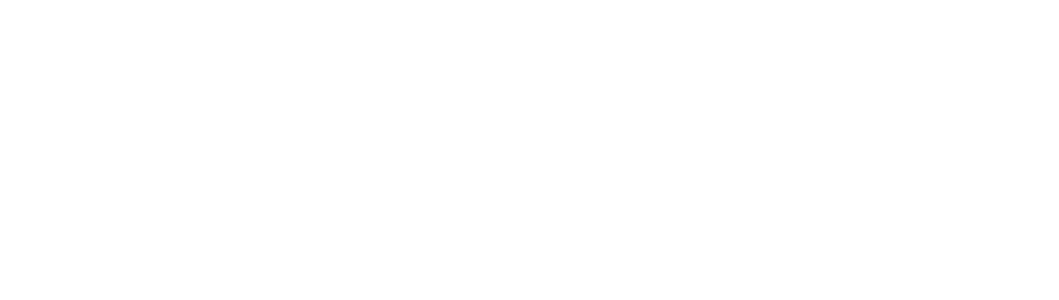
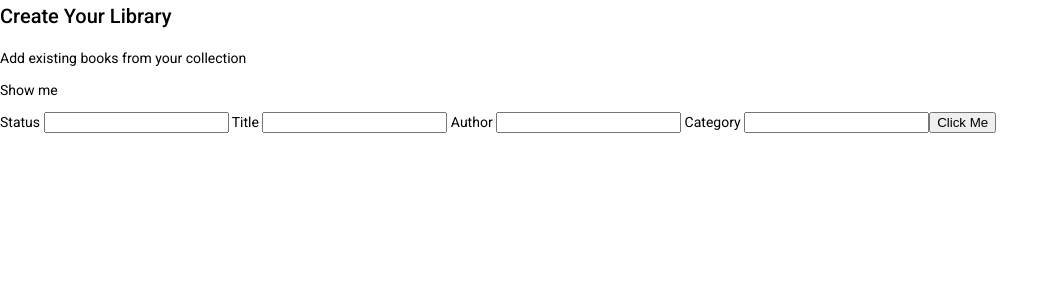
Before and after one commit to VenusCW/BookApp, an Angular app: page /existing-library in a window 1280 px wide. Shown: the top 300 px of the page, without its empty margins (0-1059 px from the left). Built offline with nearby package versions, Linux system fonts and the light colour scheme.

Commit message:
form is working

```diff
--- a/server.js
+++ b/server.js
@@ -6,13 +6,13 @@ const routes = require("./routes");
 
 
 app.use(cors());
+app.use(express.json());
+app.use("/", routes);
 
-app.use("/", routes);
-app.use(express.json());
 
 app.use(express.static(__dirname + "/public"));
 
-const port = process.env.PORT||3000;
+const port = process.env.PORT || 3000;
 
 app.listen(port, () => console.log(`Listening on port: ${port}.`));
 
--- a/src/app/existing-library/existing-library.component.html
+++ b/src/app/existing-library/existing-library.component.html
@@ -1,4 +1,4 @@
-
+<app-library-form></app-library-form>
 <!-- <p>{{readername}}'s Library</p> -->
 
 
--- a/src/app/existing-library/existing-library.component.ts
+++ b/src/app/existing-library/existing-library.component.ts
@@ -1,4 +1,5 @@
 import { Component, OnInit } from '@angular/core';
+
 
 interface Books {
   name: string;
--- a/src/app/library-form/library-form.component.html
+++ b/src/app/library-form/library-form.component.html
@@ -1,7 +1,7 @@
 
 <h2>Create Your Library</h2>
 <p>Add existing books from your collection</p>
-<p [(ngModel)]="readername">Show me {{readername}}</p>
+<p>Show me {{library.readername}}</p>
 <section class="form-container">
 <!-- <form> -->
 
@@ -24,10 +24,6 @@
     <mat-label>Genre</mat-label>
     <input matInput placeholder="Enter Genre">
 </mat-form-field> -->
-<label>
-    Name
-    <input [(ngModel)]="readername" id="name" name="name"/>
-  </label>
   <label>
     Status
     <input [(ngModel)]="status" id="status" name="status"/>
--- a/src/app/library-form/library-form.component.ts
+++ b/src/app/library-form/library-form.component.ts
@@ -1,5 +1,6 @@
 import { Component, OnInit } from '@angular/core';
 import { FormBuilder } from '@angular/forms';
+import { Router } from '@angular/router';
 import { LibraryService } from '../library.service';
 
 @Component({
@@ -15,13 +16,13 @@ export class LibraryFormComponent implements OnInit {
   public author: string= "";
   public category: string= "";
 
-  constructor(public library: LibraryService) {
+  constructor(public library: LibraryService, public router: Router) {
 
   }
 
   addBook(){
     const newBook ={
-    readername: this.readername,
+    readername: this.library.readername,
     status: this.status,
     title: this.title,
     author: this.author,
--- a/src/app/library.service.ts
+++ b/src/app/library.service.ts
@@ -9,28 +9,28 @@ interface Books {
   category: string;
 }
 
-
 @Injectable({
-  providedIn: 'root'
+  providedIn: 'root',
 })
 export class LibraryService {
-  url = "http://localhost:3000/routes";
+  url = 'http://localhost:3000/routes';
   // url = "/routes"
-  public readername: string ='';
-  public books:any[] = [];
-  constructor(private http: HttpClient) {
+  public readername: string = '';
+  public books: any[] = [];
+  constructor(private http: HttpClient) {}
 
+  getLibrary() {
+    this.http
+      .get(this.url + '?reader=' + this.readername)
+      .subscribe((response: any) => {
+        console.log(response);
+      });
   }
 
-  getLibrary() {
-    this.http.get(this.url + '?reader=' + this.readername).subscribe((response:any) => {
-      console.log (response);
-    });
-  };
-
-  addBook(newBook: any){
-    this.http.post(this.url + '/add-library', newBook).subscribe((response:any) => {
-      console.log (response);
+  addBook(newBook: any) {
+    console.log(newBook);
+    this.http.post(this.url, newBook).subscribe((response: any) => {
+      console.log(response);
     });
   }
- }
+}
```
Also changed, not shown: routes.js (+4 -3 lines), src/app/app-routing.module.ts (+8 -10 lines).
